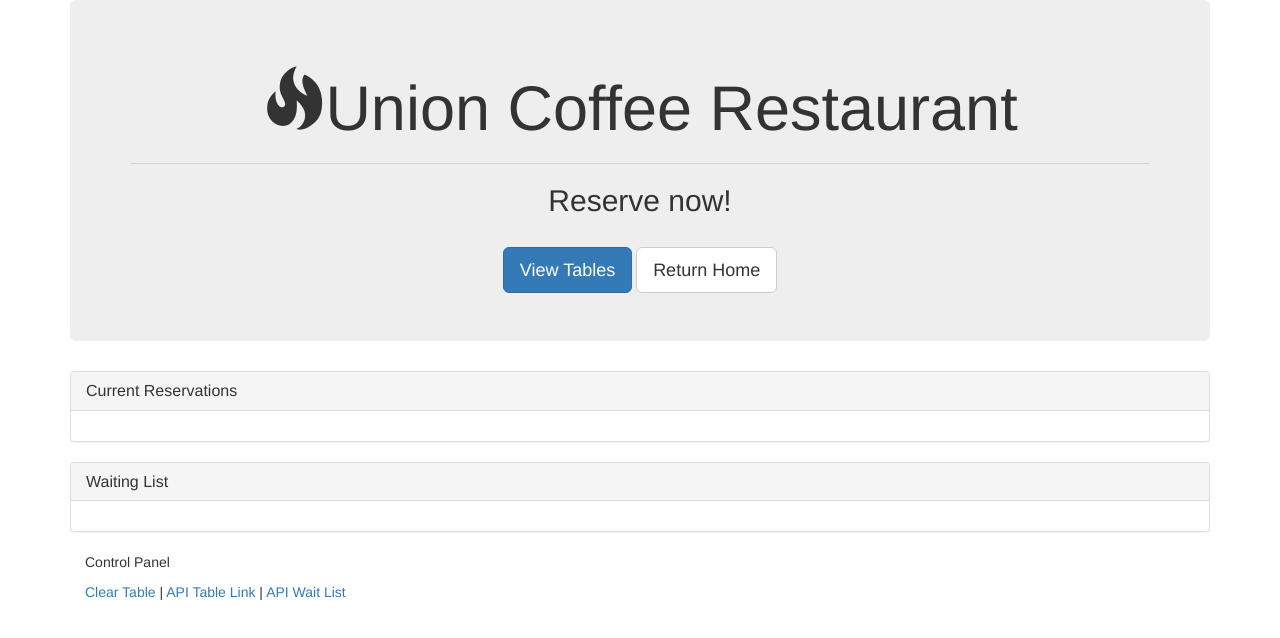
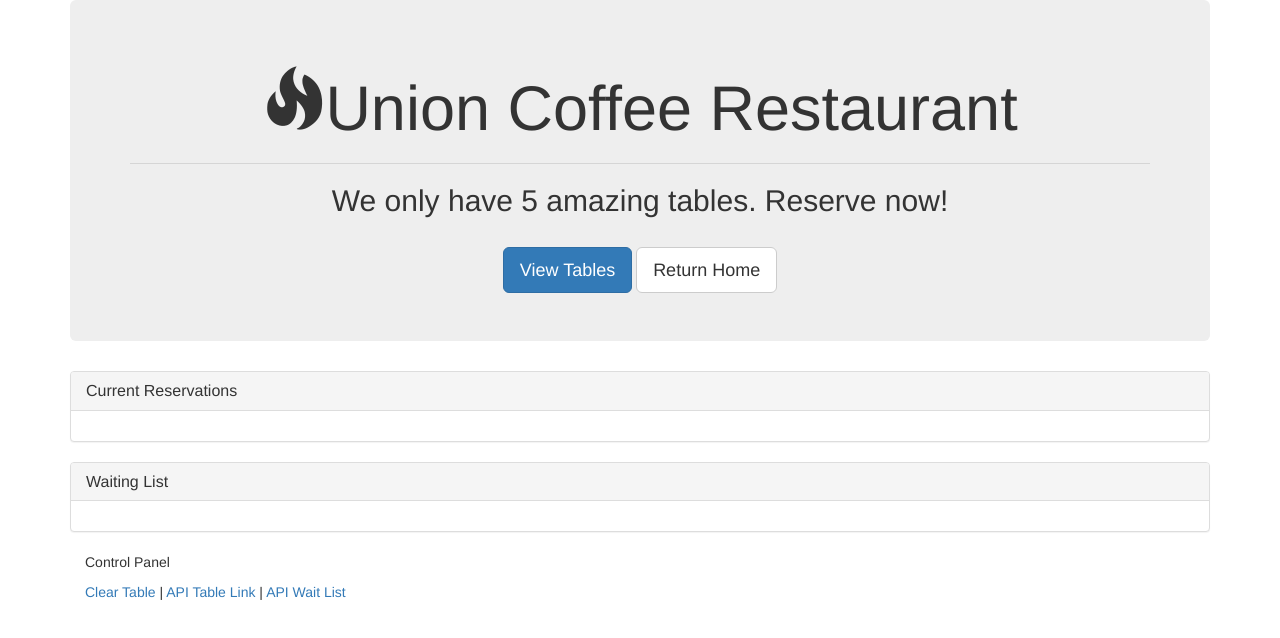
Before and after one commit to sldelay/ReservationActivity-, a plain HTML site: page booked.html in a window 1280 px wide. Drawn offline with nearby package versions, Linux system fonts and the light colour scheme.

Commit message:
update 3

```diff
--- a/booked.html
+++ b/booked.html
@@ -21,7 +21,7 @@
     <div class="jumbotron">
         <h1 class="text-center"><span class="glyphicon glyphicon-fire"></span>Union Coffee Restaurant</h1>
         <hr>
-        <h2 class="text-center">Reserve now!</h2>
+        <h2 class="text-center">We only have 5 amazing tables.  Reserve now!</h2>
         <br>
 
         <div class="text-center">
```
